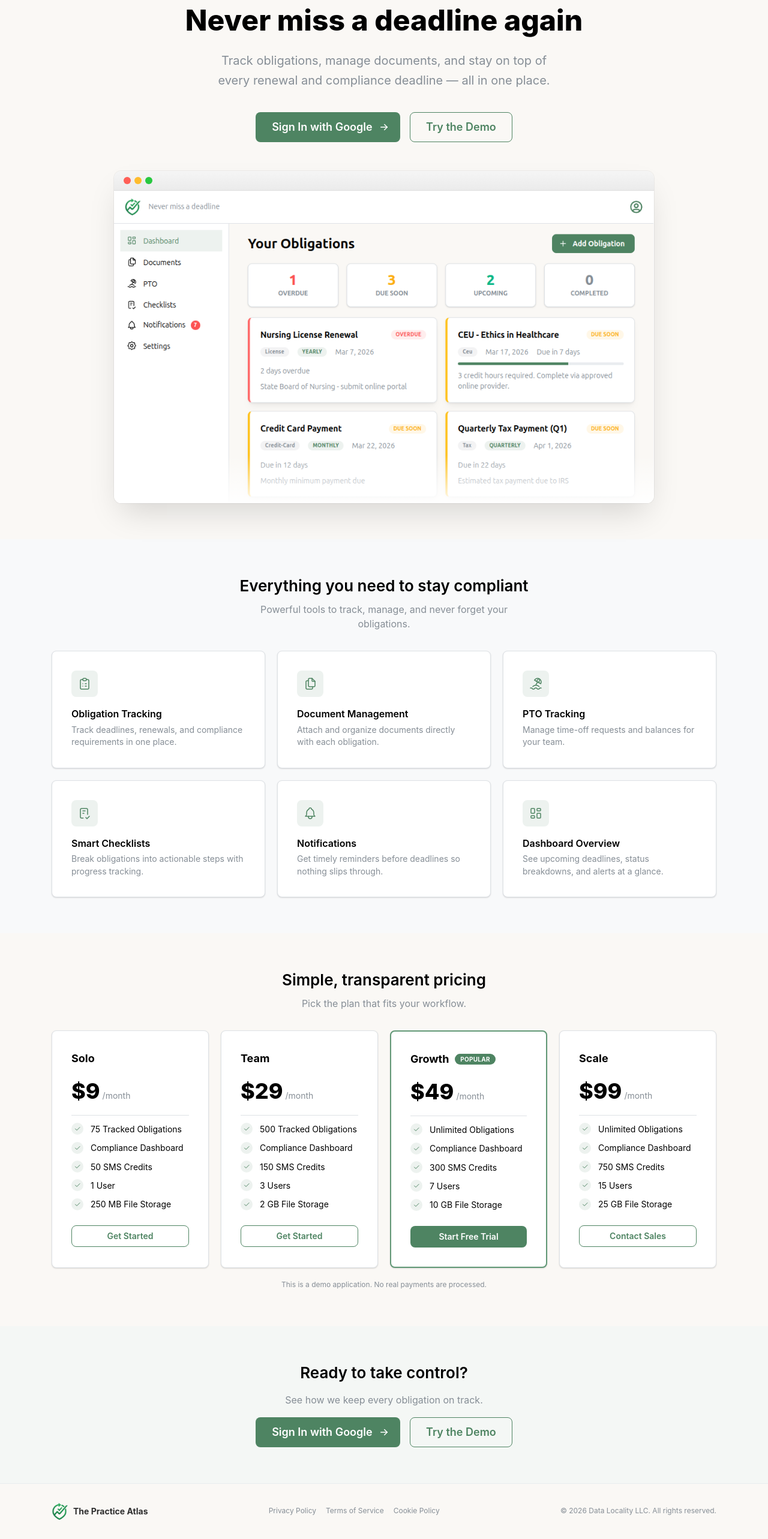
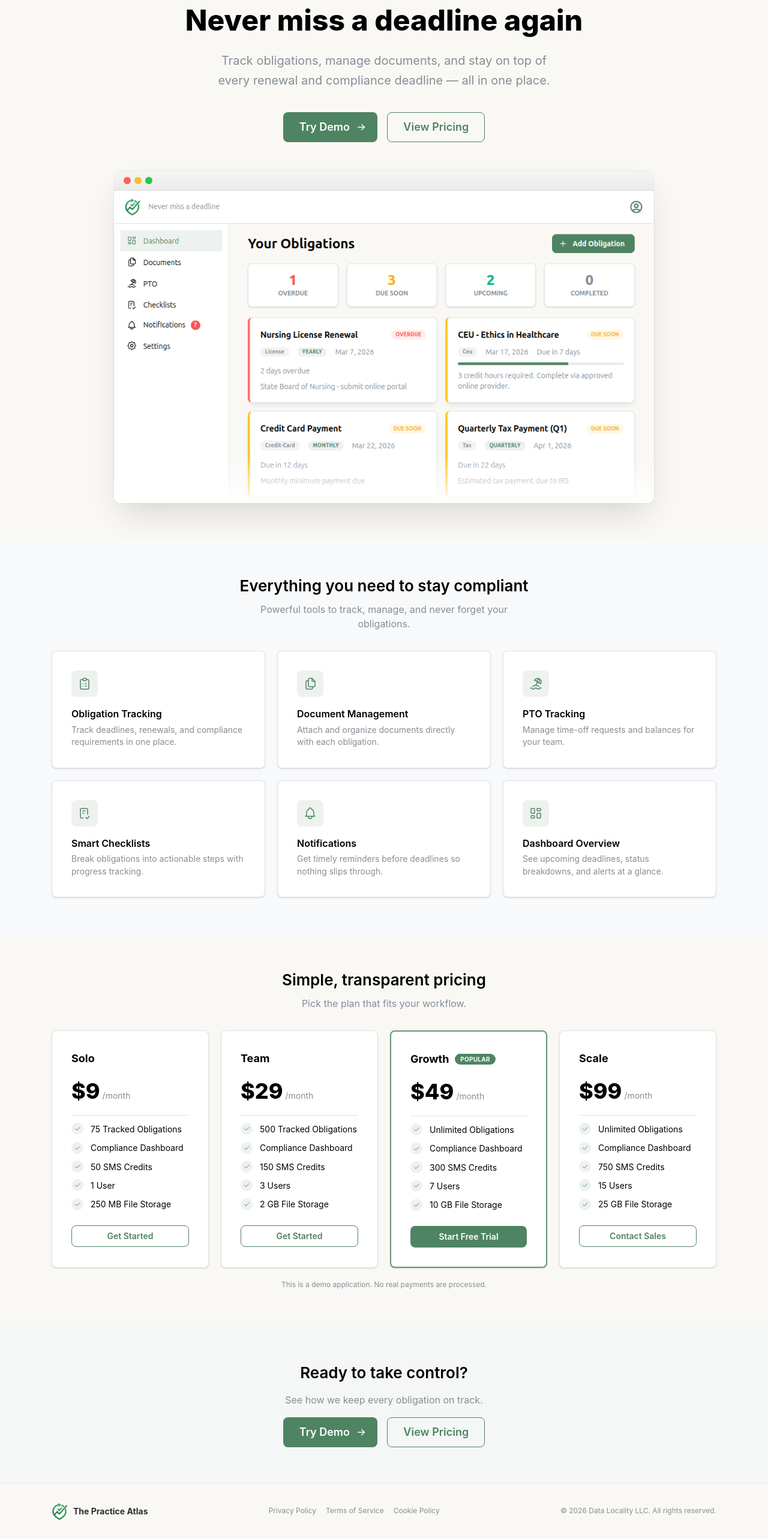
Before and after one commit to Ryan-Ardito/lapseless, a React (Vite) app: page / in a window 1280 px wide. Shown: the part 188-2754 px from the top of the page at 60% size. Built offline with nearby package versions, Linux system fonts and the light colour scheme; no server answers.

Commit message:
change hero buttons

```diff
--- a/src/components/Landing/LandingPage.tsx
+++ b/src/components/Landing/LandingPage.tsx
@@ -138,17 +138,17 @@ export function LandingPage() {
             and compliance deadline — all in one place.
           </Text>
           <Group mt="md">
-            {user ? (
+            {user && user.tier !== 'demo' ? (
               <Button component={Link} to="/app/dashboard" size="lg" rightSection={<IconArrowRight size={18} />}>
                 Go to Dashboard
               </Button>
-            ) : googleAuthUrl ? (
-              <Button component="a" href={googleAuthUrl} size="lg" rightSection={<IconArrowRight size={18} />}>
-                Sign In with Google
+            ) : (
+              <Button component={Link} to="/demo" size="lg" rightSection={<IconArrowRight size={18} />}>
+                Try Demo
               </Button>
-            ) : null}
-            <Button component={Link} to="/demo" size="lg" variant={user || googleAuthUrl ? 'outline' : 'filled'} rightSection={!user && !googleAuthUrl ? <IconArrowRight size={18} /> : undefined}>
-              Try the Demo
+            )}
+            <Button component="a" href="#pricing" size="lg" variant="outline">
+              View Pricing
             </Button>
           </Group>
         </Stack>
@@ -317,17 +317,17 @@ export function LandingPage() {
               See how we keep every obligation on track.
             </Text>
             <Group>
-              {user ? (
+              {user && user.tier !== 'demo' ? (
                 <Button component={Link} to="/app/dashboard" size="lg" rightSection={<IconArrowRight size={18} />}>
                   Go to Dashboard
                 </Button>
-              ) : googleAuthUrl ? (
-                <Button component="a" href={googleAuthUrl} size="lg" rightSection={<IconArrowRight size={18} />}>
-                  Sign In with Google
+              ) : (
+                <Button component={Link} to="/demo" size="lg" rightSection={<IconArrowRight size={18} />}>
+                  Try Demo
                 </Button>
-              ) : null}
-              <Button component={Link} to="/demo" size="lg" variant={user || googleAuthUrl ? 'outline' : 'filled'} rightSection={!user && !googleAuthUrl ? <IconArrowRight size={18} /> : undefined}>
-                Try the Demo
+              )}
+              <Button component="a" href="#pricing" size="lg" variant="outline">
+                View Pricing
               </Button>
             </Group>
           </Stack>
```
